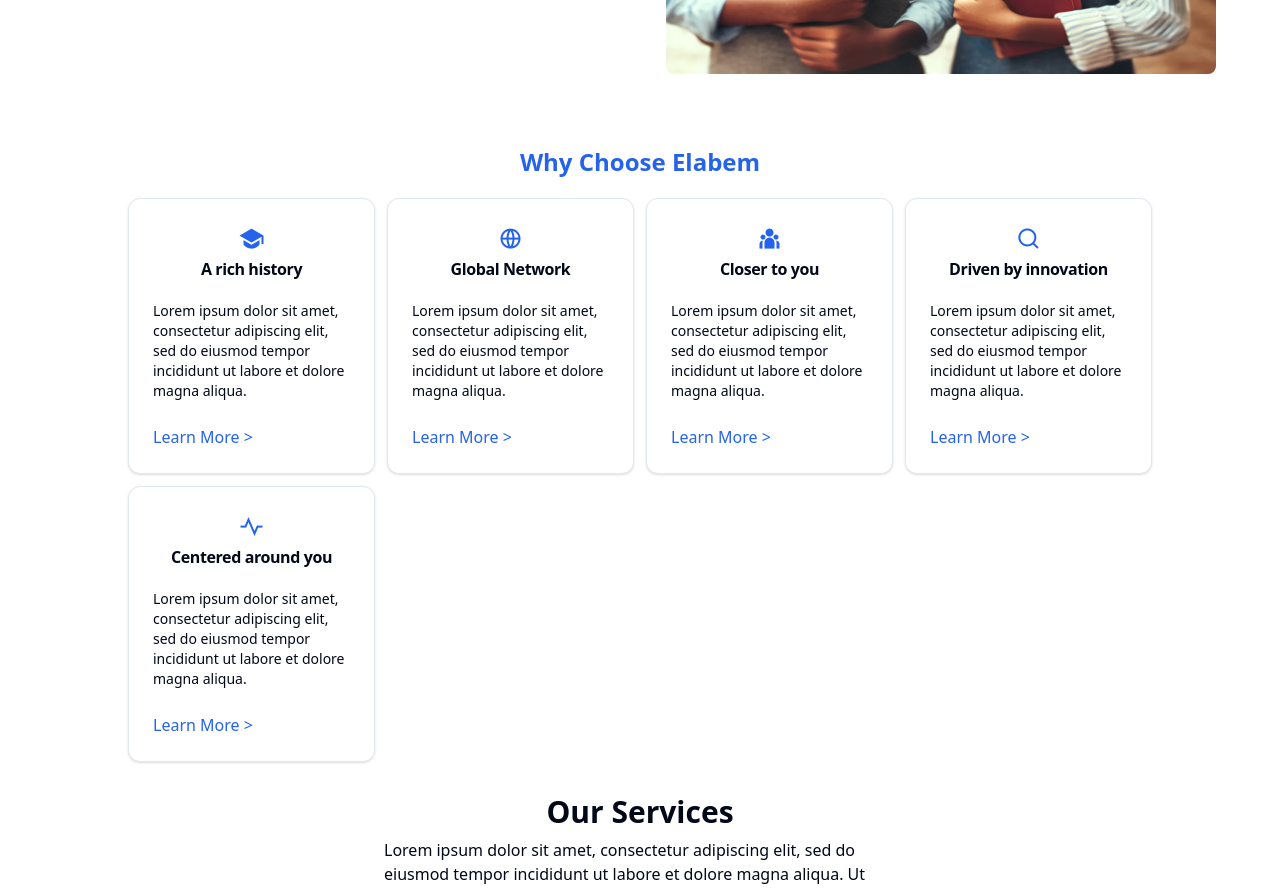
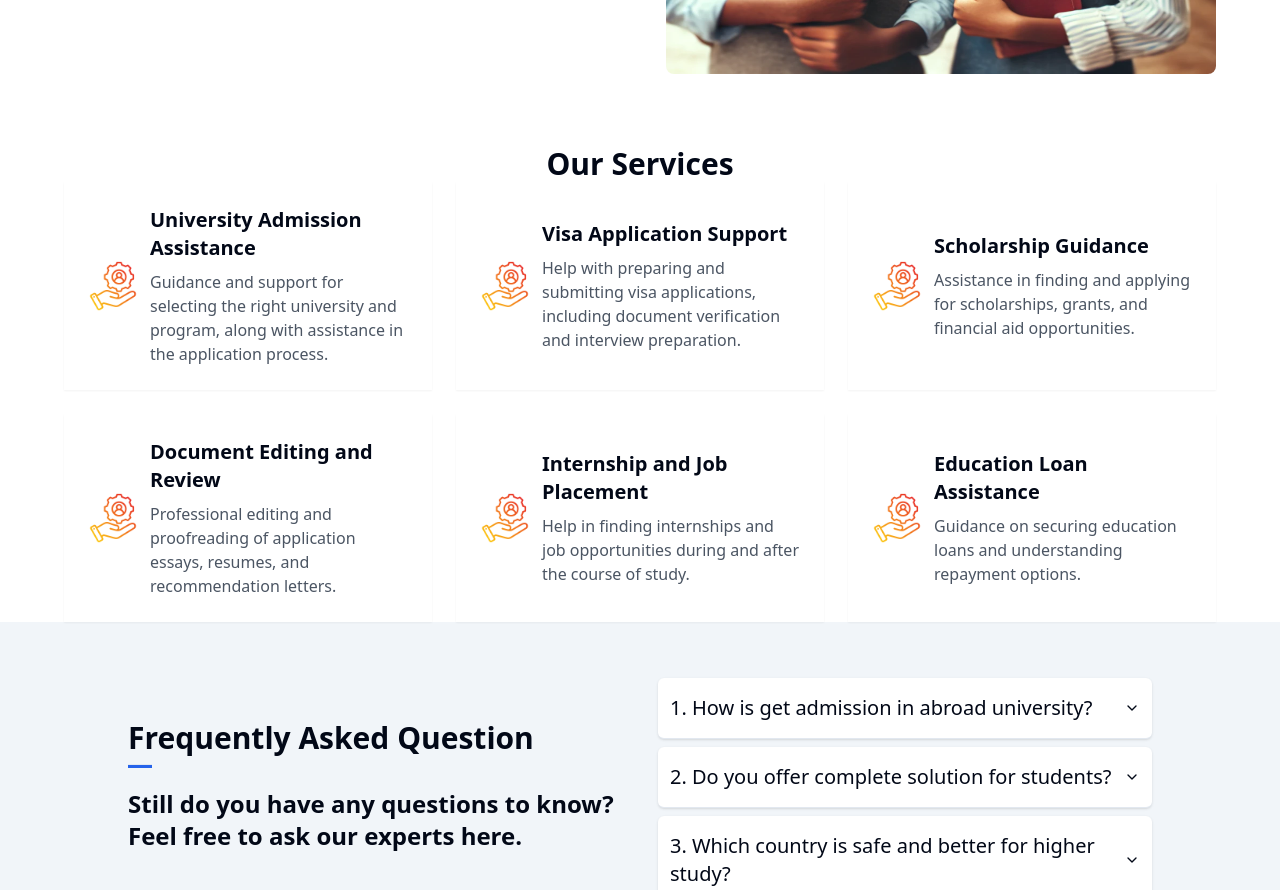
Before and after one commit to kasahun-welela/elabem, a Next.js app: page / in a window 1280 px wide. Shown: the part 480-1370 px from the top of the page. Built offline with nearby package versions, Linux system fonts and the light colour scheme.

Commit message:
update the look

```diff
--- a/app/page.tsx
+++ b/app/page.tsx
@@ -1,13 +1,13 @@
 import Hero from "@/components/Hero";
-import {
-  Card,
-  CardContent,
-  CardFooter,
-  CardHeader,
-  CardTitle,
-} from "@/components/ui/card";
+// import {
+//   Card,
+//   CardContent,
+//   CardFooter,
+//   CardHeader,
+//   CardTitle,
+// } from "@/components/ui/card";
 import Services from "@/components/Services";
-import Link from "next/link";
+// import Link from "next/link";
 import FAQ from "@/components/FAQ";
 
 export default function Home() {
@@ -56,7 +56,7 @@
   return (
     <>
       <Hero />
-      <div className="w-[90%] md:w-[80%] mx-auto mt-24 md:mt-3">
+      {/* <div className="w-[90%] md:w-[80%] mx-auto mt-24 md:mt-3">
         <h1 className="text-primary text-center font-bold text-2xl py-5">
           Why Choose Elabem
         </h1>
@@ -78,7 +78,7 @@
             </Card>
           ))}
         </div>
-      </div>
+      </div> */}
       <Services />
       <FAQ />
     </>
--- a/components/Hero.tsx
+++ b/components/Hero.tsx
@@ -8,7 +8,7 @@
     <div className="md:flex justify-between items-center w-[90%] mx-auto py-10 mt-16">
       <div className="md:basis-1/2 text-center md:text-left">
         <div className="flex flex-col gap-6">
-          <h1 className="md:text-3xl lg:text-3xl text-2xl font-extrabold">
+          <h1 className="md:text-4xl lg:text-4xl text-2xl font-extrabold">
             College apps take a community. We've got one that can{" "}
             <span className="text-sky-400">change your life</span>
           </h1>
--- a/components/Services.tsx
+++ b/components/Services.tsx
@@ -9,24 +9,21 @@
 
 export default function Services() {
   return (
-    <div className="w-[90%] md:w-[80%] mx-auto ">
-      <h1 className="text-3xl font-bold mb-2 text-center mt-8">Our Services</h1>
-      <p className="md:w-[50%] mx-auto">
-        Lorem ipsum dolor sit amet, consectetur adipiscing elit, sed do eiusmod
-        tempor incididunt ut labore et dolore magna aliqua. Ut enim ad minim
-        veniam,
-      </p>
+    <div className="w-[90%]  mx-auto ">
+      <h1 className="text-3xl font-bold text-center mt-8 #651c04">
+        Our Services
+      </h1>
 
-      <div className="md:p-8">
+      <div className="">
         <div className="grid grid-cols-1 md:grid-cols-2 lg:grid-cols-3 gap-2 md:gap-6">
           {serviceList.map((service: Services) => (
             <div
               key={service.id}
-              className="bg-white p-6 flex flex-col md:flex-row justify-center items-center gap-3"
+              className="shadow-sm hover:shadow p-6 flex flex-col md:flex-row justify-center items-center gap-3"
             >
               <Image src="/ser.png" alt="logo" width={50} height={50} />
               <div>
-                <h2 className="md:text-xl font-semibold mb-2">
+                <h2 className="md:text-xl text-center md:text-start font-semibold mb-2">
                   {service.title}
                 </h2>
                 <p className="text-gray-600">{service.details}</p>
```
